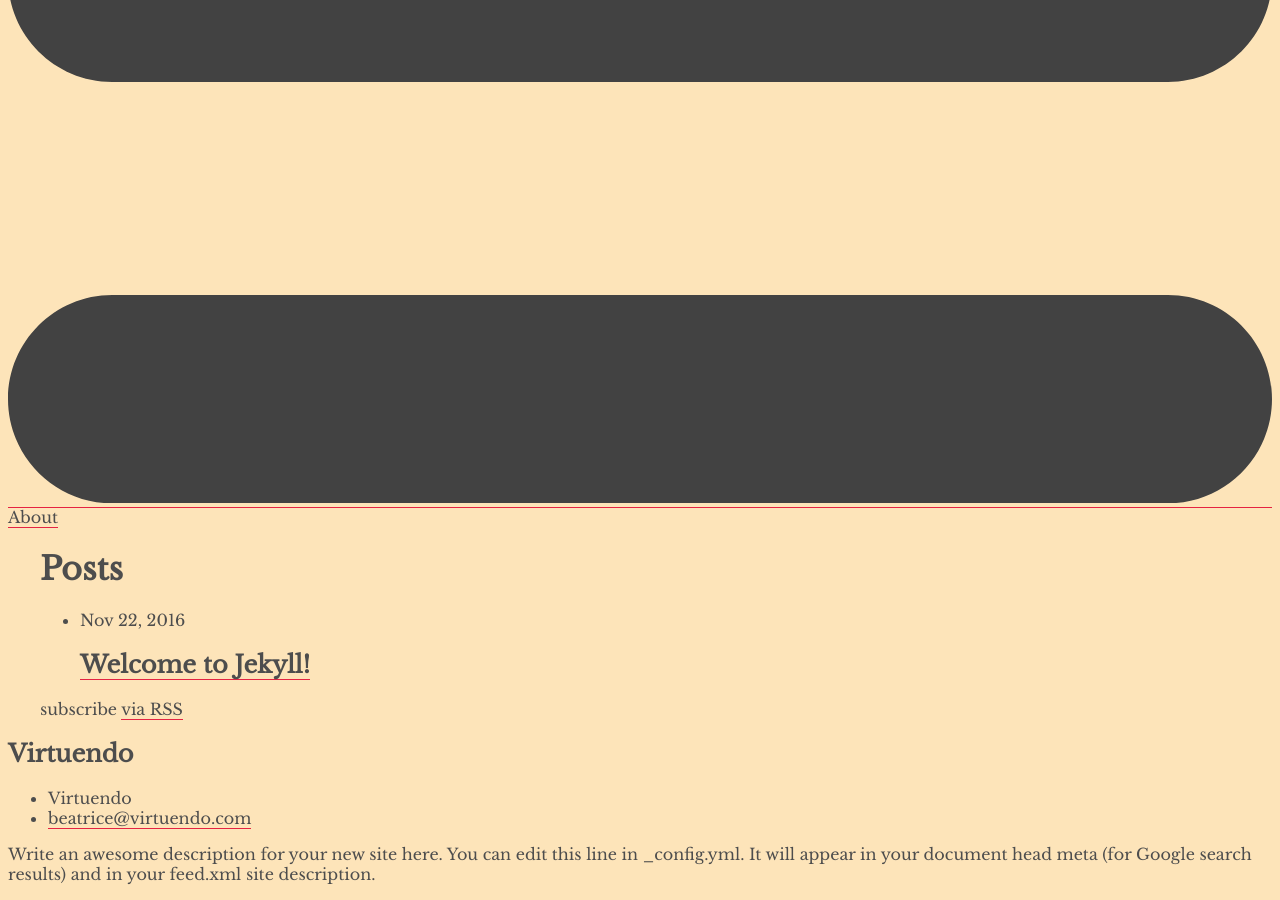
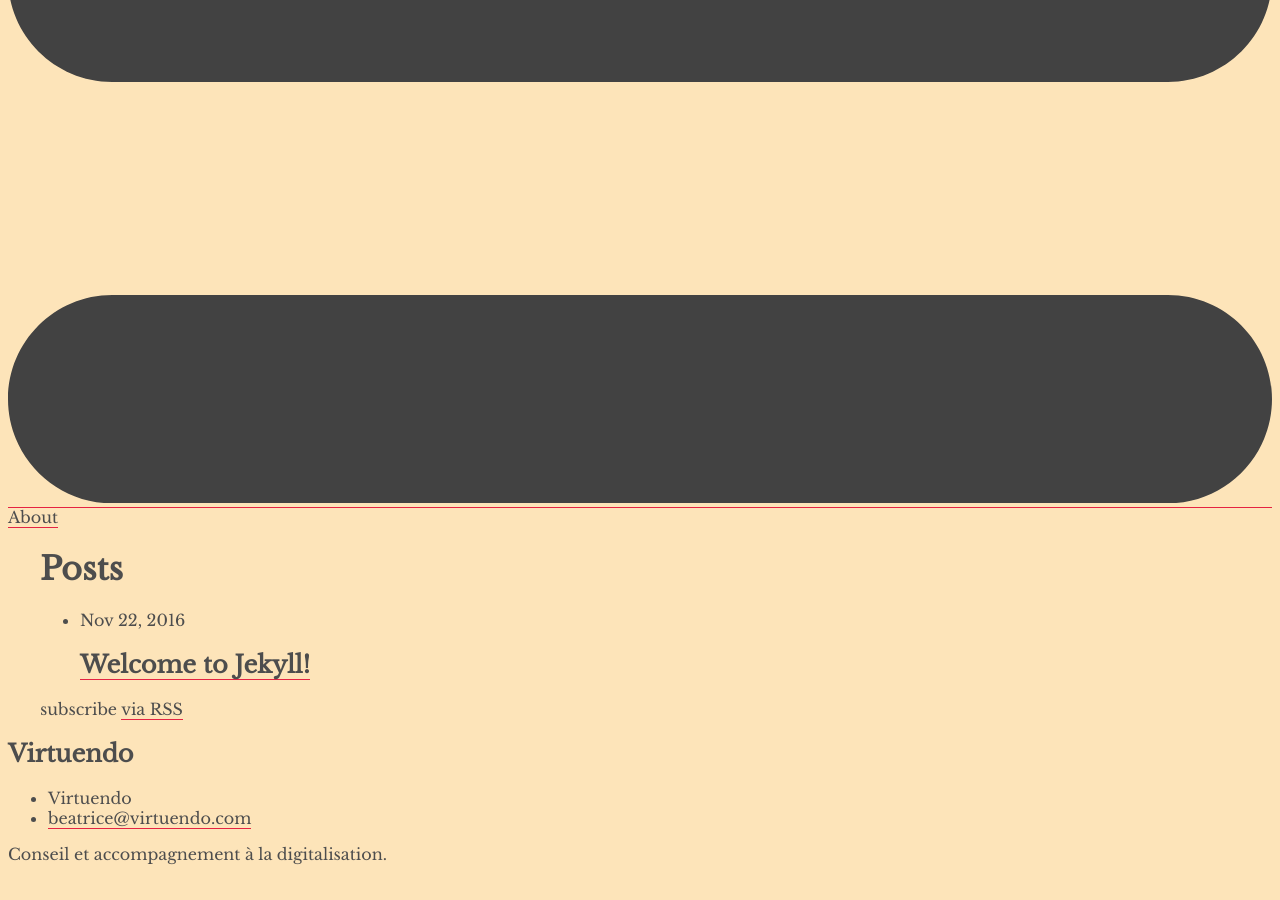
Before and after one commit to Virtuendo/Virtuendo, a Jekyll site: the page built from index.old.html, in a window 1280 px wide and 900 px high, scrolled down 578 px. Built offline with Jekyll 4.4.1, drawn with Linux system fonts in a browser that asks for light colours; some web fonts are replaced.

Commit message:
Texte description

```diff
--- a/_config.yml
+++ b/_config.yml
@@ -2,9 +2,7 @@
 title: Virtuendo
 email: beatrice@virtuendo.com
 description: > # this means to ignore newlines until "baseurl:"
-  Write an awesome description for your new site here. You can edit this
-  line in _config.yml. It will appear in your document head meta (for
-  Google search results) and in your feed.xml site description.
+  Conseil et accompagnement à la digitalisation.
 baseurl: "" # the subpath of your site, e.g. /blog/
 url: "http://www.virtuendo.com" # the base hostname & protocol for your site
 # twitter_username: jekyllrb
```
